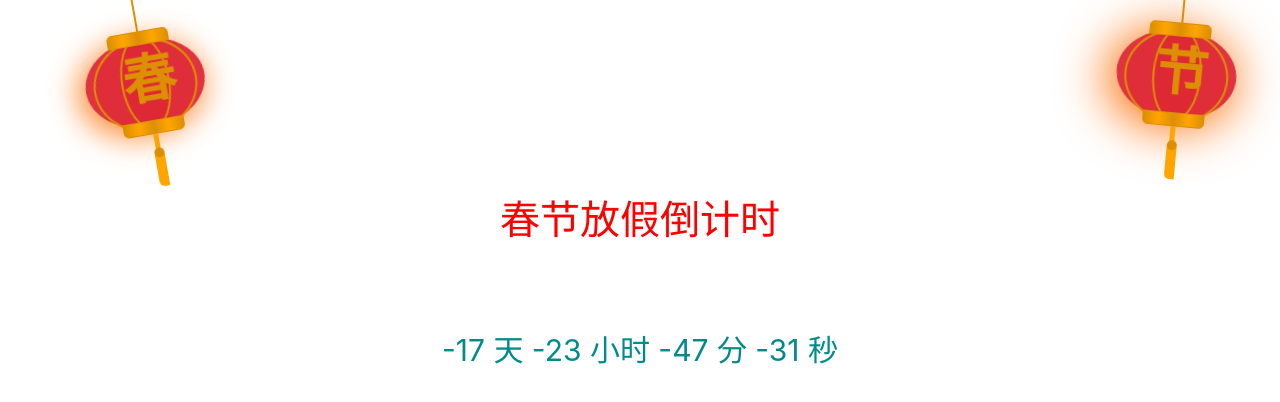
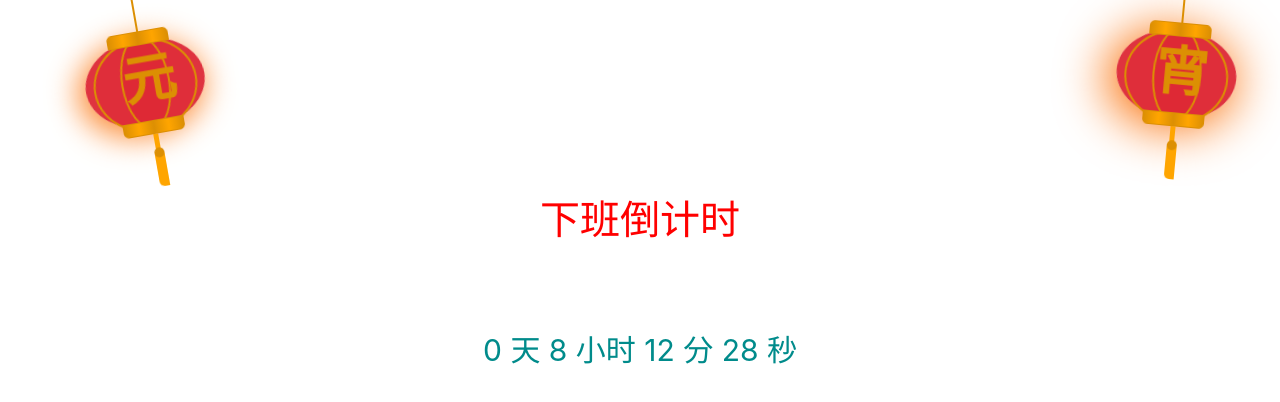
Before and after one commit to zggmd/countdown-online, a plain HTML site: page index.html in a window 1280 px wide. Drawn offline with nearby package versions, Linux system fonts and the light colour scheme.

Commit message:
Update index.html

```diff
--- a/index.html
+++ b/index.html
@@ -4,7 +4,7 @@
 <head>
   <meta charset="UTF-8">
   <meta name="viewport" content="width=device-width, initial-scale=1.0">
-  <title>春节放假倒计时</title>
+  <title>下班倒计时</title>
   <style>
     body {
         display: flex;
@@ -31,13 +31,13 @@
 <script>
   setInterval(() => {
     let start = moment(new Date());//获取开始时间
-    let end = moment('Sun Jan 30 2022 18:00:00 GMT+0800');//结束时间
+    let end = moment().endOf('date').subtract(6, 'hours');//结束时间
     let diff = end.diff(start);//时间差
     let time = `${moment.duration(diff).days()} 天 ${moment.duration(diff).hours()} 小时 ${moment.duration(diff).minutes()} 分 ${moment.duration(diff).seconds()} 秒`//格式化为需要的格式 这里是时分秒
     document.getElementById('container').innerText = time
   }, 1000)
 </script>
-<div class="title">春节放假倒计时</div>
+<div class="title">下班倒计时</div>
 <div id="container"></div>
 </body>
 <script>
@@ -223,7 +223,7 @@ z-index: 99999;
  <div class="ssz_deng">
   <div class="ssz_xian"></div>
   <div class="ssz_deng-a">
-   <div class="ssz_deng-b"><div class="ssz_deng-t" id="ssz_chun">春</div></div>
+   <div class="ssz_deng-b"><div class="ssz_deng-t" id="ssz_chun">元</div></div>
   </div>
   <div class="ssz_shui ssz_shui-a"><div class="ssz_shui-c"></div><div class="ssz_shui-b"></div></div>
  </div>
@@ -237,7 +237,7 @@ z-index: 99999;
  <div class="ssz_deng">
   <div class="ssz_xian"></div>
   <div class="ssz_deng-a">
-   <div class="ssz_deng-b"><div class="ssz_deng-t" id="ssz_jie">节</div></div>
+   <div class="ssz_deng-b"><div class="ssz_deng-t" id="ssz_jie">宵</div></div>
   </div>
   <div class="ssz_shui ssz_shui-a"><div class="ssz_shui-c"></div><div class="ssz_shui-b"></div></div>
  </div>
```
